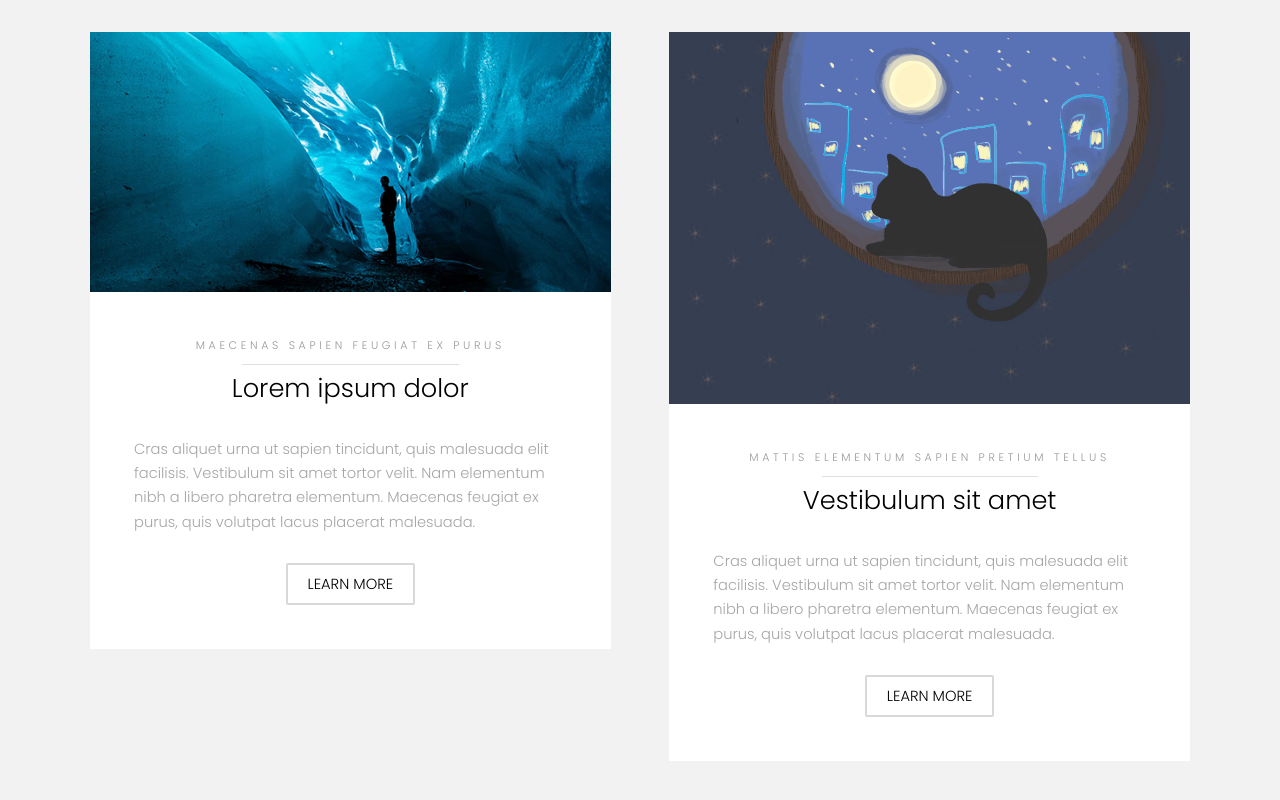
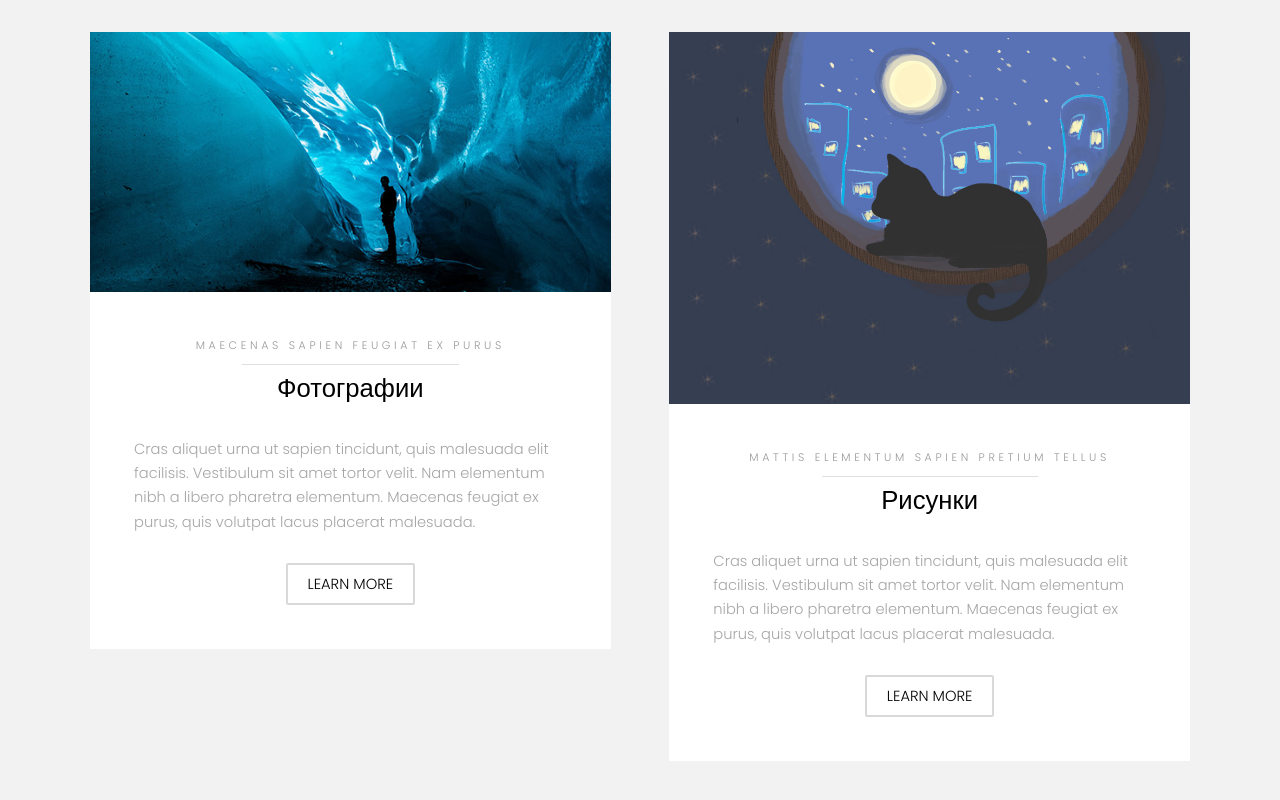
Before and after one commit to alina0105/portpholio, a plain HTML site: page index.html in a window 1280 px wide. Shown: the part 656-1456 px from the top of the page. Drawn offline with Linux system fonts and the light colour scheme; files that its build step writes are made by us from their sources; files whose address does not match are found by name.

Commit message:
Add files via upload

```diff
--- a/index.html
+++ b/index.html
@@ -35,7 +35,7 @@
 					<div class="inner">
 						<header>
 							<p>A free responsive web site template by <a href="https://templated.co">TEMPLATED</a></p>
-							<h2>Hielo</h2>
+							<h2>Портфолио</h2>
 						</header>
 					</div>
 				</article>
@@ -90,7 +90,7 @@
 								<div class="content">
 									<header class="align-center">
 										<p>maecenas sapien feugiat ex purus</p>
-										<h2>Lorem ipsum dolor</h2>
+										<h2>Фотографии</h2>
 									</header>
 									<p> Cras aliquet urna ut sapien tincidunt, quis malesuada elit facilisis. Vestibulum sit amet tortor velit. Nam elementum nibh a libero pharetra elementum. Maecenas feugiat ex purus, quis volutpat lacus placerat malesuada.</p>
 									<footer class="align-center">
@@ -108,7 +108,7 @@
 								<div class="content">
 									<header class="align-center">
 										<p>mattis elementum sapien pretium tellus</p>
-										<h2>Vestibulum sit amet</h2>
+										<h2>Рисунки</h2>
 									</header>
 									<p> Cras aliquet urna ut sapien tincidunt, quis malesuada elit facilisis. Vestibulum sit amet tortor velit. Nam elementum nibh a libero pharetra elementum. Maecenas feugiat ex purus, quis volutpat lacus placerat malesuada.</p>
 									<footer class="align-center">
```
Also changed, not shown: images/pic02.JPG (added).
